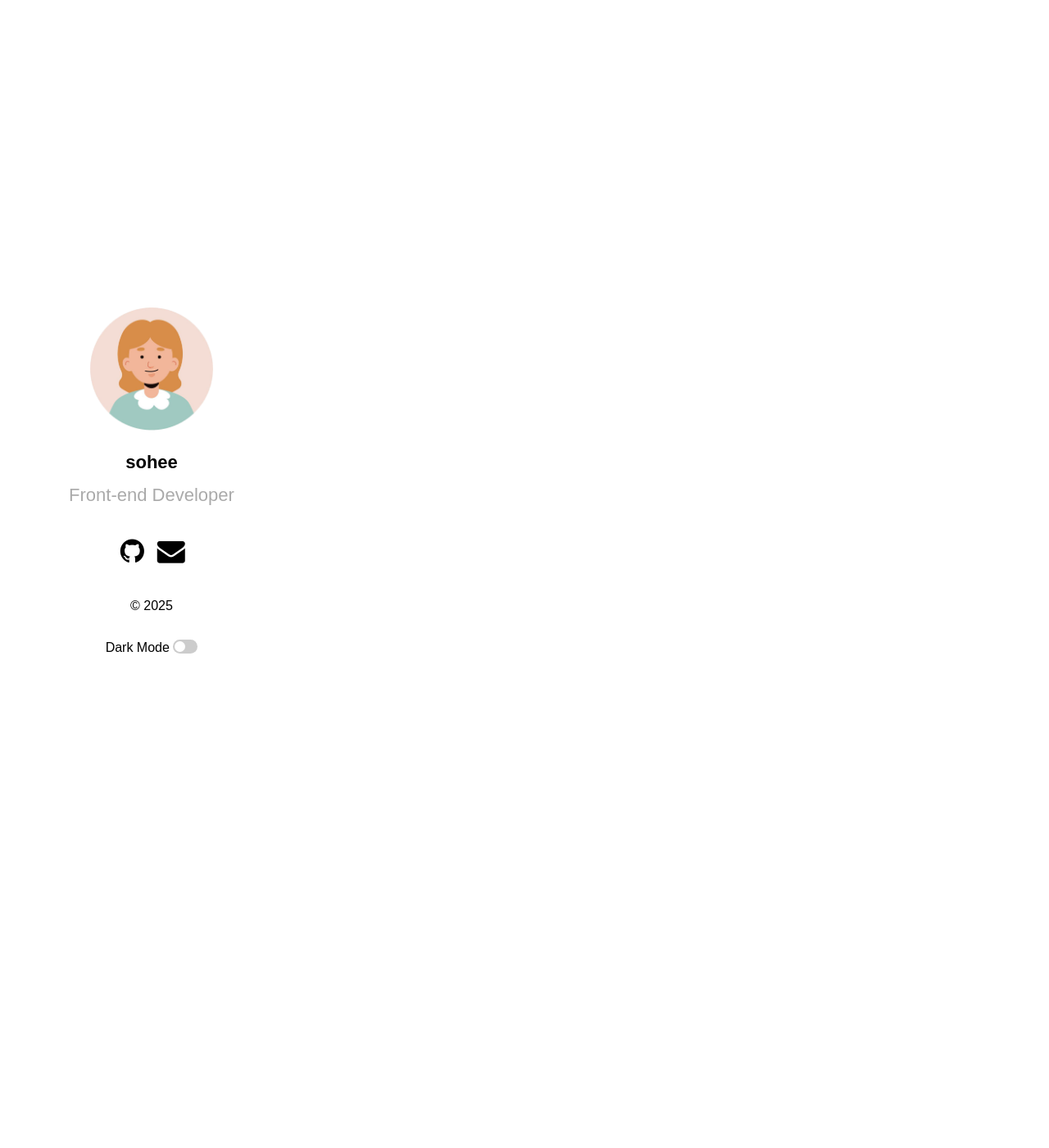
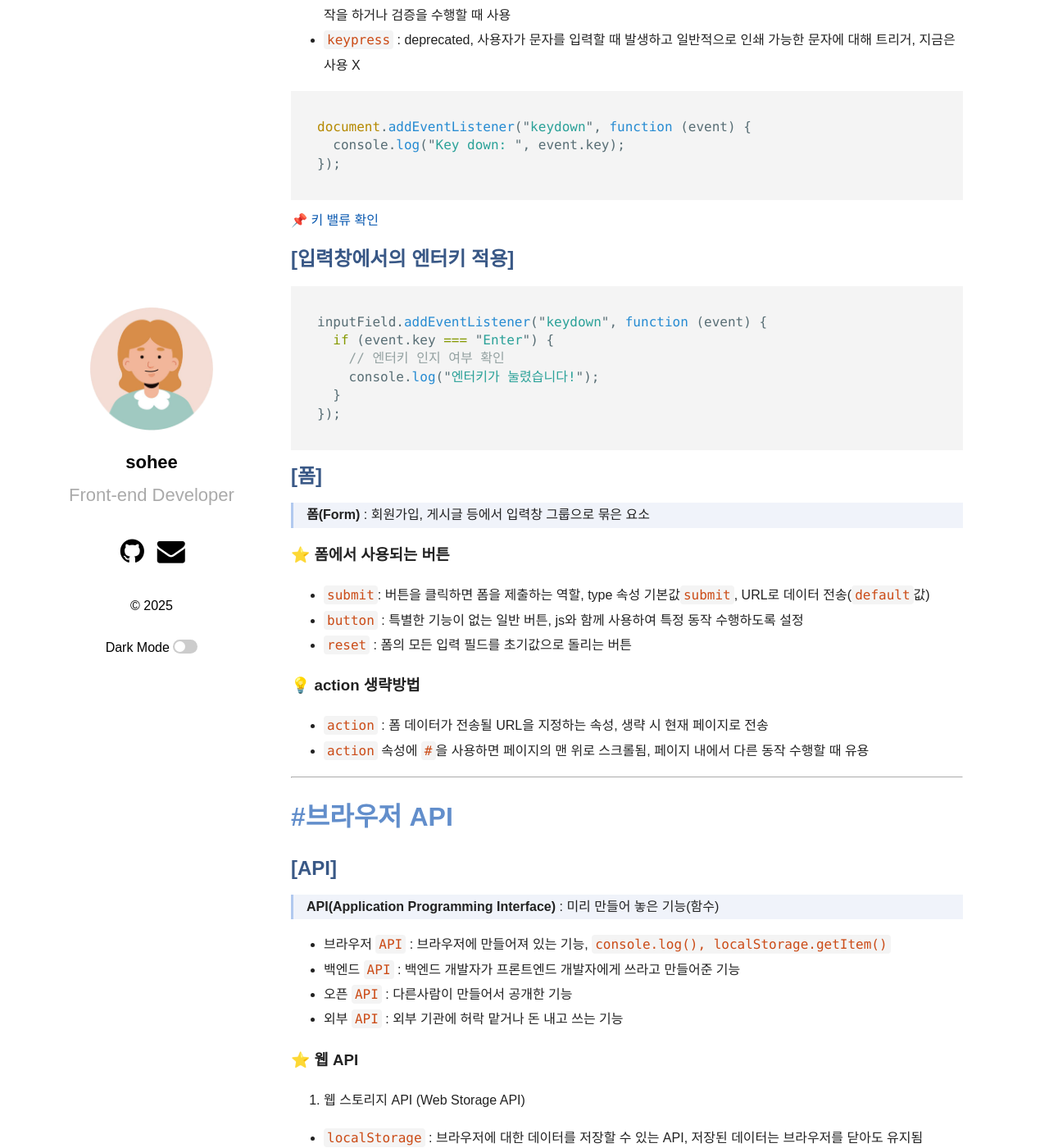
Before and after one commit to shkim00216/shkim00216.github.io, a Jekyll site: the page built from _posts/2025-05-21-Javascript5.md, in a window 1280 px wide and 1400 px high, scrolled down 270 px. Shown: the whole window at 82% size. Built offline with Jekyll 4.4.1, drawn with Linux system fonts in a browser that asks for light colours; some web fonts are replaced; some of the changed text lies outside the part shown.

Commit message:
0521 js sec05 upload

````diff
--- a/_posts/2025-05-21-Javascript5.md
+++ b/_posts/2025-05-21-Javascript5.md
@@ -5,6 +5,121 @@ date: 2025-05-21
 categories: Javascript
 ---
 
-# #디바이스 감지
+# #키보드 감지
 
-<!-- CSS-JS/class-js/section05/05-01/.html 참고 -->
+<!-- CSS-JS/class-js/section05/05-01/01-keyboard.html 참고 -->
+
+- `keydown` : 사용자가 키를 눌렀을 때 발생, 키가 눌리는 순간 트리거되며 여러번 키보드를 누를 경우 여러번 발생
+- `keyup` : 사용자가 키에서 손을 뗄 때 발생, 키를 떼는 순간 트리거되며 주로 입력이 완료된 후에 검색과 같은 특정 동작을 하거나 검증을 수행할 때 사용
+- `keypress` : deprecated, 사용자가 문자를 입력할 때 발생하고 일반적으로 인쇄 가능한 문자에 대해 트리거, 지금은 사용 X
+
+```javascript
+document.addEventListener("keydown", function (event) {
+  console.log("Key down: ", event.key);
+});
+```
+
+📌 [키 밸류 확인](https://developer.mozilla.org/en-US/docs/Web/API/UI_Events/Keyboard_event_key_values)
+
+## [입력창에서의 엔터키 적용]
+
+<!-- CSS-JS/class-js/section05/05-01/02-keyboard-with-input.html 참고 -->
+
+```javascript
+inputField.addEventListener("keydown", function (event) {
+  if (event.key === "Enter") {
+    // 엔터키 인지 여부 확인
+    console.log("엔터키가 눌렸습니다!");
+  }
+});
+```
+
+## [폼]
+
+<!-- CSS-JS/class-js/section05/05-01/03-form1.html 참고 -->
+<!-- CSS-JS/class-js/section05/05-01/03-form2-with-button.html 참고 -->
+
+> **폼(Form)** : 회원가입, 게시글 등에서 입력창 그룹으로 묶은 요소
+
+### ⭐️ 폼에서 사용되는 버튼
+
+- `submit`: 버튼을 클릭하면 폼을 제출하는 역할, type 속성 기본값`submit`, URL로 데이터 전송(`default`값)
+- `button` : 특별한 기능이 없는 일반 버튼, js와 함께 사용하여 특정 동작 수행하도록 설정
+- `reset` : 폼의 모든 입력 필드를 초기값으로 돌리는 버튼
+
+### 💡 action 생략방법
+
+- `action` : 폼 데이터가 전송될 URL을 지정하는 속성, 생략 시 현재 페이지로 전송
+- `action` 속성에 `#`을 사용하면 페이지의 맨 위로 스크롤됨, 페이지 내에서 다른 동작 수행할 때 유용
+
+---
+
+# #브라우저 API
+
+## [API]
+
+> **API(Application Programming Interface)** : 미리 만들어 놓은 기능(함수)
+
+- 브라우저 `API` : 브라우저에 만들어져 있는 기능, `console.log(), localStorage.getItem()`
+- 백엔드 `API` : 백엔드 개발자가 프론트엔드 개발자에게 쓰라고 만들어준 기능
+- 오픈 `API` : 다른사람이 만들어서 공개한 기능
+- 외부 `API` : 외부 기관에 허락 맡거나 돈 내고 쓰는 기능
+
+### ⭐️ 웹 API
+
+<!-- CSS-JS/class-js/section05/05-02/01-browser-api.html 참고 -->
+
+1. 웹 스토리지 API (Web Storage API)
+
+- `localStorage` : 브라우저에 대한 데이터를 저장할 수 있는 API, 저장된 데이터는 브라우저를 닫아도 유지됨
+- `sessionStorage` : 브라우저 세션 동안만 데이터를 저장, 브라우저를 닫으면 데이터가 사라짐
+
+2. DOM API (Document Object Model API)
+
+- `document.getElementById()` : 웹 페이지의 HTML 요소를 `JavaScript`로 접근하고 조작할 수 있게 해줌
+
+3. 콘솔 API (Console API)
+
+- `console.log()` : 디버깅 목적으로 `JavaScript`에서 메시지를 콘솔에 출력할 수 있게 해줌
+
+#### ❗️ 내장되어 있는 브라우저API는 다 window 기반이라 앞에 window가 생략되어 있다는 것 인지
+
+## [navigator]
+
+> **navigator** : 블루투스, 내위치, USB 등을 연동할 수 있는 브라우저 API
+
+### 1. navigator.clipboard
+
+<!-- CSS-JS/class-js/section05/05-02/02-navigator1-clipboard.html 참고 -->
+
+- 클립보드와 상호작용할 수 있는 API를 제공하는 객체
+- **클립보드** : `Ctrl + C` 누르면 복사 내용이 저장되는 장소, `Ctrl + V` 누르면 복사 내용을 가져오는 장소
+
+```javascript
+navigator.clipboard.writeText(text):
+```
+
+### 2. navigator.geolocation
+
+<!-- CSS-JS/class-js/section05/05-02/02-navigator2-geolocation.html 참고 -->
+
+- 사용자의 위치 정보를 얻을 수 있도록 해주는 브라우저 API
+- 근처 맛집 찾기, 지도 앱, 위치 기반 알림 등 구현 가능
+
+```javascript
+navigator.geolocation.getCurrentPosition(successCallback, errorCallback, options):
+```
+
+- `successCallback` : 위치 정보를 성공적으로 가져왔을 때 호출되는 함수(필수 값)
+- `errorCallback` : 위치 정보를 가져오는 데 실패했을 때 호출되는 함수(필수 값 X)
+- `options` : 위치 정보를 가져올 때의 옵션을 설정할 수 있음(필수 값 X)
+
+## 💡 setTimeout vs setInterval
+
+<!-- CSS-JS/class-js/section05/05-02/03-timer.html 참고 -->
+
+|                | `setTimeout    `                                                            | `setInterval`                          |
+| :------------: | --------------------------------------------------------------------------- | -------------------------------------- |
+| 반복 실행 여부 | 지정한 시간 후에 한 번만 실행                                               | 지정한 시간 간격으로 반복적으로 실행   |
+|      용도      | 일회성 작업이나 특정 지연 후 실행할 때 사용                                 | 반복적인 작업을 수행할 때 사용         |
+|      예시      | 사용자 인터페이스에서 지연 효과를 주거나, 특정 이벤트 후에 작업을 실행할 때 | 타이머나 주기적으로 데이터를 갱신할 때 |
````
Also changed, not shown: _posts/2025-05-20-01-Javascript4.md (+1 -1 lines).
